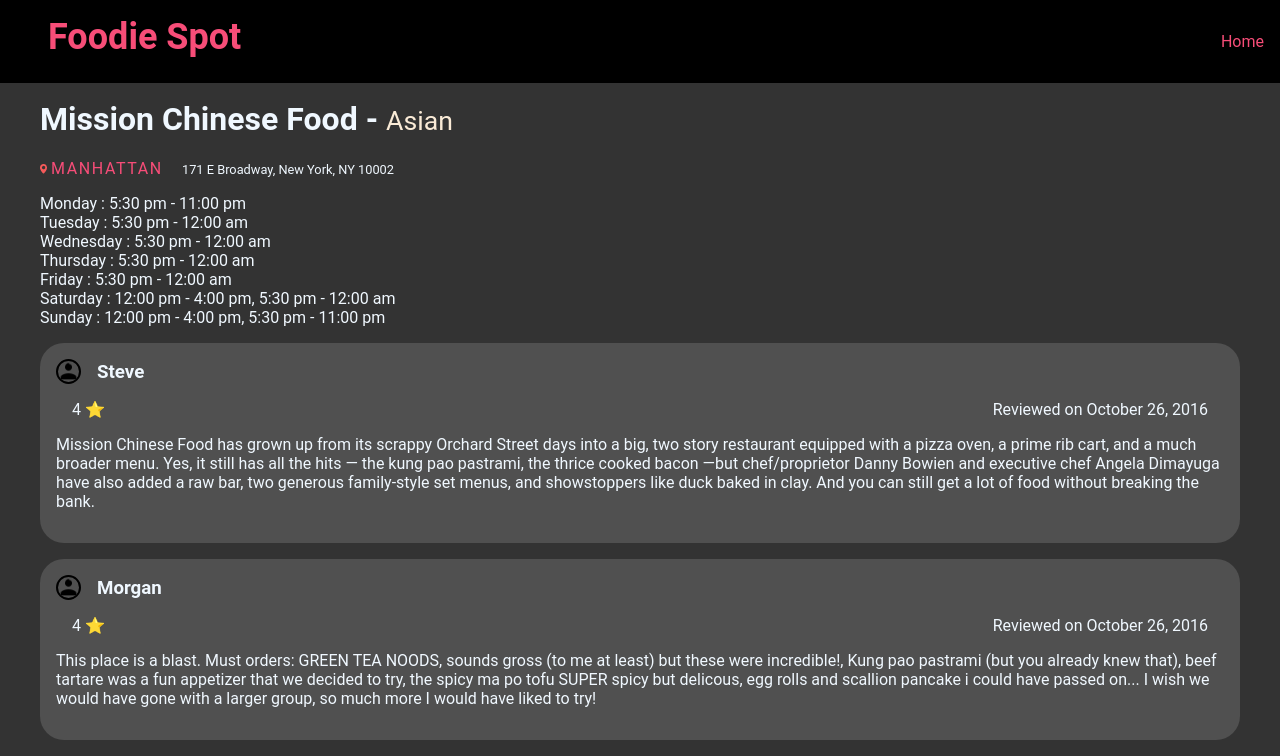
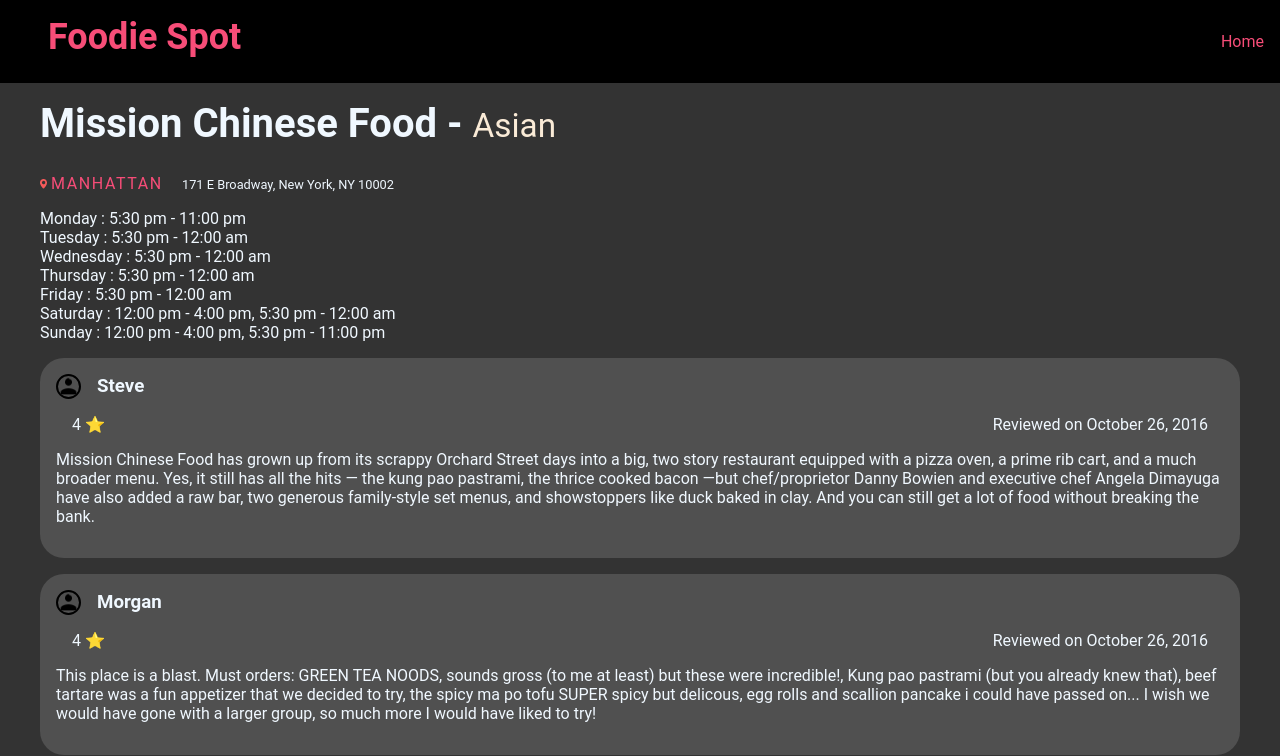
Before and after one commit to sanishchirayath1/restaurants, a React (Create React App) app: page /restaurants/1 in a window 1280 px wide. Shown: the top 756 px of the page. Built offline with nearby package versions, Linux system fonts and the light colour scheme.

Commit message:
typograpghy change

```diff
--- a/public/styles.css
+++ b/public/styles.css
@@ -62,6 +62,7 @@
   max-width: 1200px;
 }
 .search {
+  background: red;
   max-width: 500px;
   height: 3rem;
   font-size: 1.5rem;
@@ -104,8 +105,7 @@
   text-transform: uppercase;
   letter-spacing: 0.1rem;
 }
-
-.card-info-location:hover {
+.neighborhood:hover {
   color: rgb(255, 136, 166);
 }
 .card-info-location > span {
@@ -119,6 +119,9 @@
   margin: 1rem;
   margin-top: 100px;
   color: aliceblue;
+}
+.restaurant-page > h1 {
+  font-size: 2.5rem;
 }
 
 .restaurant-page-address {
--- a/src/components/Search.js
+++ b/src/components/Search.js
@@ -0,0 +1,9 @@
+import React from "react";
+
+function Search() {
+    return (
+        <input type="text" className="search" />
+    )
+}
+
+export default Search
--- a/src/pages/Home.js
+++ b/src/pages/Home.js
@@ -1,6 +1,7 @@
 import React from "react";
 import data from "../data";
 import Card from "../components/Card";
+import Search from "../components/Search";
 
 function Home() {
   const restaurantsInfo = data.restaurants.map(restaurant => {
@@ -15,10 +16,12 @@
     )
   })
   return (
+    <>
+      <Search />
       <div className="container wrapper">
-        <input type="text" className="search" />
         {restaurantsInfo}
       </div>
+    </>
   );
 }
 
```
